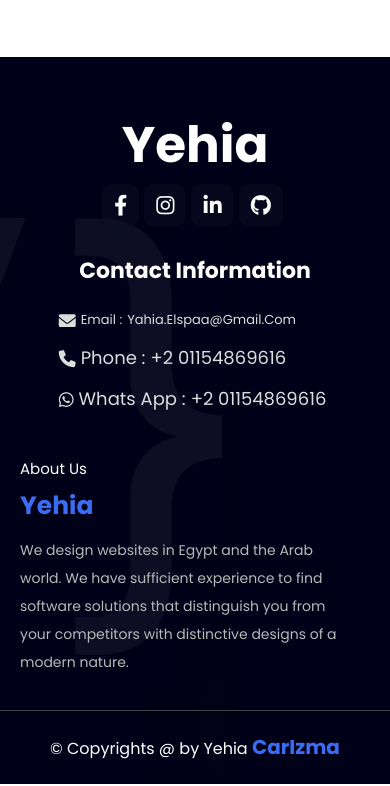
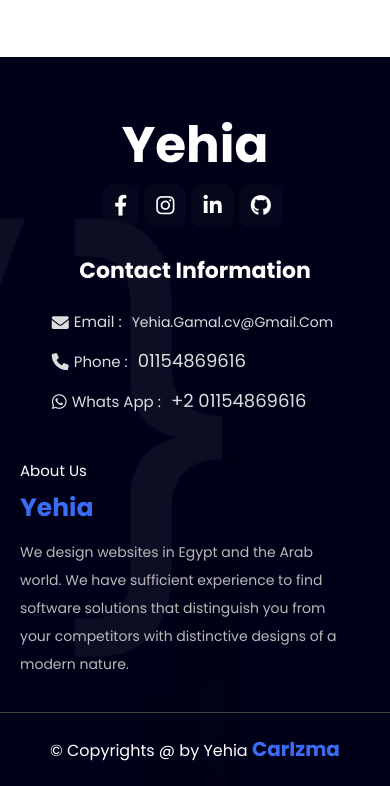
Before and after one commit to Yehia-Gamal/Yehia, a plain HTML site: page index.html in a window 390 px wide. Shown: the part 5700-6486 px from the top of the page. Drawn offline with Linux system fonts and the light colour scheme.

Commit message:
add an edit

```diff
--- a/css/style.css
+++ b/css/style.css
@@ -643,46 +643,28 @@ header .navigation ul li a:hover {
   margin: 0;
   margin-bottom: 20px;
 }
-.footer .container .box .information {
+.footer .container .box .box-size .information {
   color: #ddd;
-  font-size: 20px;
   display: flex;
 }
-.footer .container .box .information .info {
-  margin: 10px 5px;
-  /* letter-spacing: 1px; */
-}
-.footer .container .box .information .info span {
-  margin-right: 10px;
-  letter-spacing: 0;
-}
-.footer .container .box .information i {
-  font-size: 23px;
+.footer .container .box .box-size .information i {
+  font-size: 22px;
   display: flex;
   align-items: center;
 }
-.footer .container .box .information a {
+.footer .container .box .box-size .information .info {
   color: #ddd;
+  margin: 10px 5px;
   font-size: 18px;
   letter-spacing: 0;
 }
-.footer .container .box .line {
-  display: flex;
-  align-items: center;
-  color: #b9b9b9;
-  margin-bottom: 30px;
+.footer .container .box .box-size .information .mail {
+  font-size: 14px;
 }
-.footer .container .box .line i {
-  font-size: 25px;
-  color: var(--main-color);
+.footer .container .box .box-size .information .info span {
   margin-right: 10px;
-}
-.footer .container .box .line .info {
-  line-height: 1.7;
-  flex: 1;
-}
-.footer .container .box .line .info span {
-  display: block;
+  letter-spacing: 0;
+  font-size: 15px;
 }
 .footer .container .box .about_us {
   text-align: left;
@@ -736,12 +718,6 @@ header .navigation ul li a:hover {
   .footer .container .box .social-icons {
     justify-content: center;
   }
-  .footer .container .box .line {
-    flex-direction: column;
-  }
-  .footer .container .box .line i {
-    margin: 0 0 10px;
-  }
   .footer .container .box .box-size {
     align-items: center;
   }
@@ -751,15 +727,15 @@ header .navigation ul li a:hover {
   .footer .container .box .box-size .information i {
     font-size: 17px;
   }
-  .footer .container .box .box-size .information:first-child {
-    font-size: 13px;
-  }
   .footer .container .box .information .info span {
     margin-right: 5px;
   }
+  .footer .container .box .box-size .information .mail {
+
+  }
 }
 
-@media (max-width: 350px) {
+@media (max-width: 360px) {
   header .navigation ul li a {
     font-size: 14px;
     padding: 0px 5px;
@@ -771,9 +747,17 @@ header .navigation ul li a:hover {
     font-size: 13px;
     margin-right: 5px;
   }
+  .footer .container .box .box-size .information .mail {
+    font-size: 13px;
+  }
   .footer .container .box .box-size .information a {
     font-size: 16px;
   }
 }
+@media (max-width: 310px) {
+  .footer .container .box .box-size .information .mail {
+    font-size: 12px;
+  }
+}
 
 /* End Footer */
--- a/index.html
+++ b/index.html
@@ -291,11 +291,13 @@
           <div class="box-size">
             <div class="information">
               <i class="fas fa-envelope"></i>
-              <div class="info"><span>Email :</span>Yahia.Elspaa@Gmail.Com</div>
+              <a class="info mail" href="mailto:Yehia.Gmail.cv@Gmail.Com"
+                  ><span>Email :</span>Yehia.Gamal.cv@Gmail.Com</a
+                >
             </div>
             <div class="information">
               <i class="fas fa-phone"></i>
-              <div class="info"><span>Phone :</span>+2 01154869616</div>
+              <a class="info" href="tel:+201154869616"><span>Phone :</span>01154869616</a>
             </div>
             <div class="information">
               <i class="fab fa-whatsapp"></i>
```
